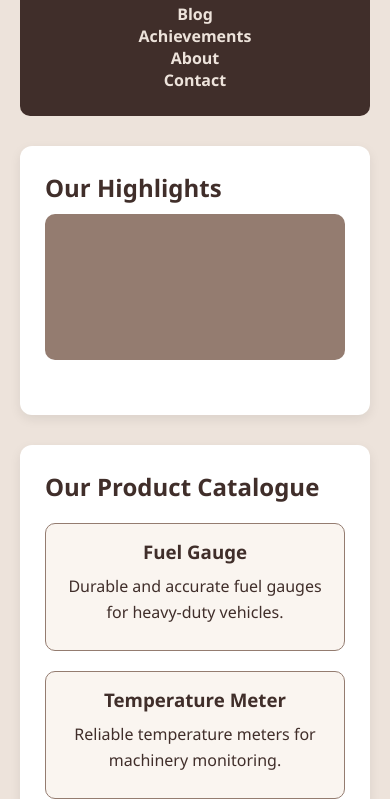
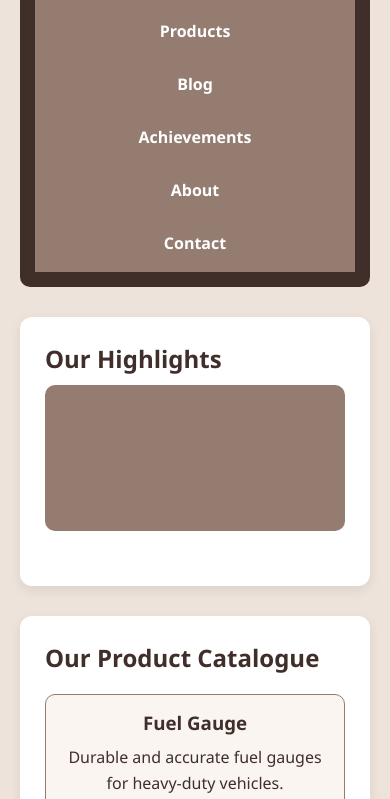
Before and after one commit to megha1227-lgtm/website, a plain HTML site: page index.html in a window 390 px wide. Shown: the part 192-991 px from the top of the page. Drawn offline with Linux system fonts and the light colour scheme.

Commit message:
Fixed navbar responsiveness cleanly

```diff
--- a/index.css
+++ b/index.css
@@ -1,9 +1,10 @@
 /* ==== BASE STYLING ==== */
 @media (max-width: 768px) {
-  nav {
+  nav.navbar {
     flex-direction: column;
     align-items: center;
   }
+}
 
   .product-grid {
     grid-template-columns: 1fr;
@@ -34,7 +35,7 @@
     right: 10px;
     width: auto;
   }
-}
+
 
 * {
   margin: 0;
@@ -71,22 +72,33 @@ header {
   animation: slideDown 1s ease-out;
 }
 
-nav a {
-  display:flex;
+header {
+  background-color: #402E2A;
+  padding: 15px;
+  color: white;
+  text-align: center;
+}
+
+nav.navbar {
+  display: flex;
+  justify-content: center;
   flex-wrap: wrap;
-  justify-content: center;
-  gap: 10px;
-  margin: 0 15px;
-  color: #EDE3DB;
+  background-color: #947C70;
+  padding: 10px;
+  gap: 15px;
+}
+
+nav.navbar a {
+  color: white;
   text-decoration: none;
   font-weight: bold;
-  transition: color 0.3s ease;
+  padding: 8px 12px;
+  border-radius: 5px;
 }
 
-nav a:hover {
-  color: #947C70;
+nav.navbar a:hover {
+  background-color: #402E2A;
 }
-
 /* ==== MAIN SECTIONS ==== */
 main section {
   background: #fff;
--- a/index.html
+++ b/index.html
@@ -18,7 +18,7 @@
     <h1>Mini Meters</h1>
 
   </div>
-  <nav>
+   <nav class="navbar">
     <a href="index.html">Home</a>
     <a href="PRODUCT.HTML">Products</a>
     <a href="BLOG.HTML">Blog</a>
```
